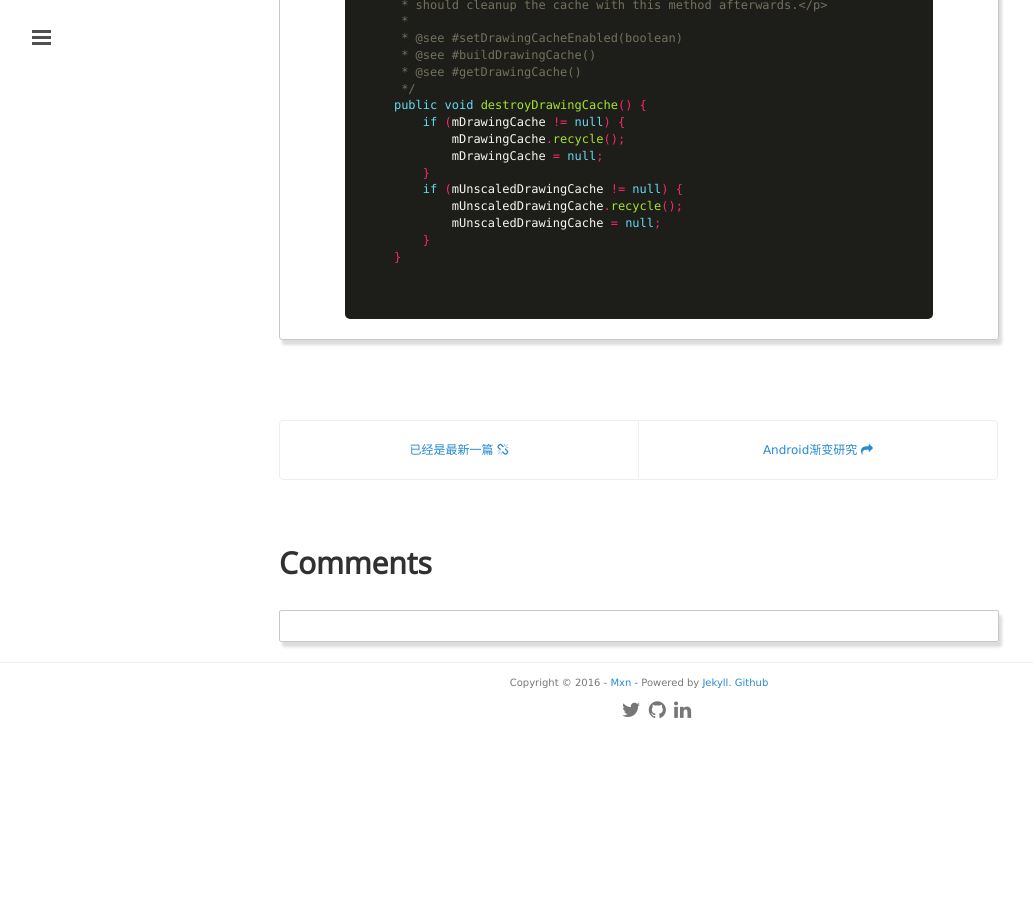
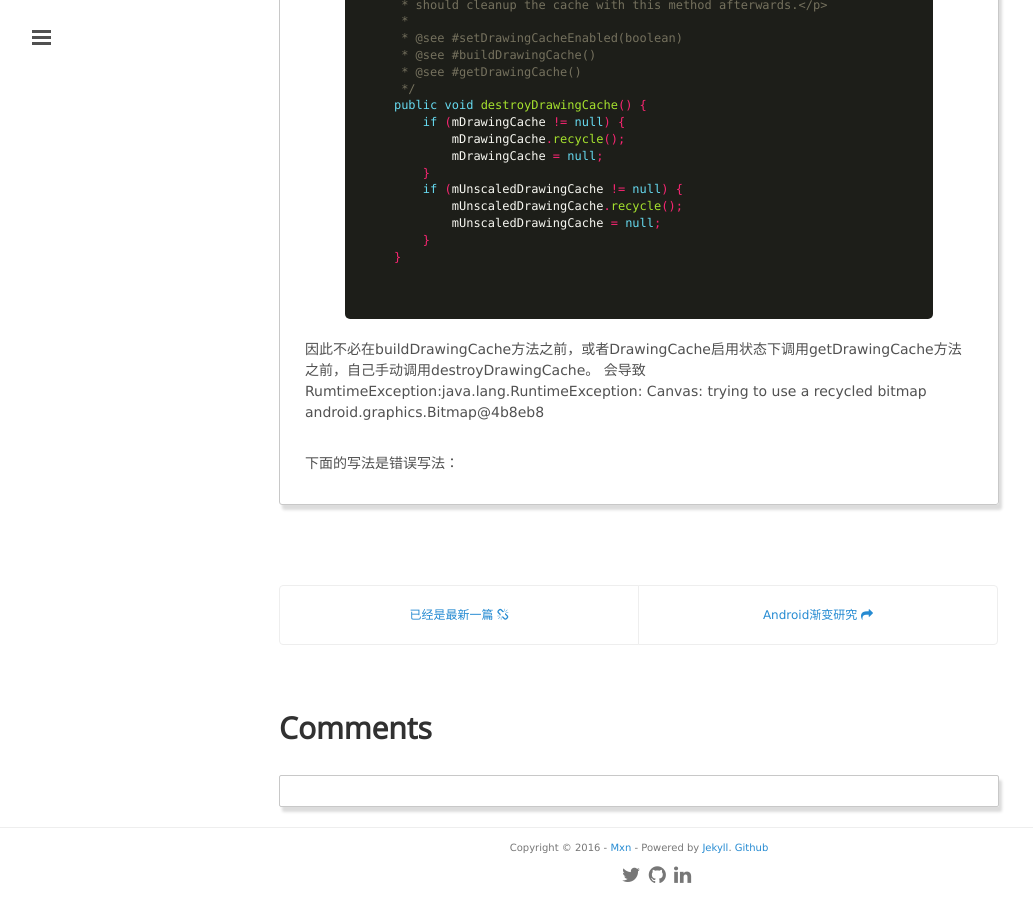
Before and after one commit to mxn21/mxn21.github.io, a Jekyll site: the page built from _posts/2016-1-5-DrawingCache解析.md, in a window 1280 px wide and 900 px high, scrolled down 1922 px. Shown: the whole window, without its empty margins (1-1034 px from the left). Built offline with Jekyll 4.4.1, drawn with Linux system fonts in a browser that asks for light colours; Markdown is read by kramdown in place of the engine named in the settings; comment, search, counter and statistics services are not loaded; before the commit the page ends 2657 px from its top, so only the background shows below that.

Commit message:
23432432

```diff
--- a/_posts/2016-1-5-DrawingCache解析.md
+++ b/_posts/2016-1-5-DrawingCache解析.md
@@ -87,3 +87,8 @@
     }
 
      {% endhighlight %}
+
+因此不必在buildDrawingCache方法之前，或者DrawingCache启用状态下调用getDrawingCache方法之前，自己手动调用destroyDrawingCache。
+会导致RumtimeException:java.lang.RuntimeException: Canvas: trying to use a recycled bitmap android.graphics.Bitmap@4b8eb8
+
+下面的写法是错误写法：
```
